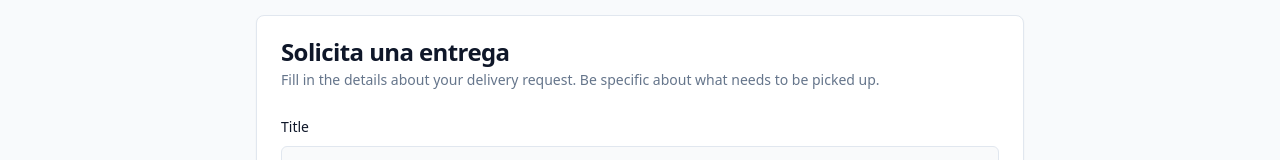
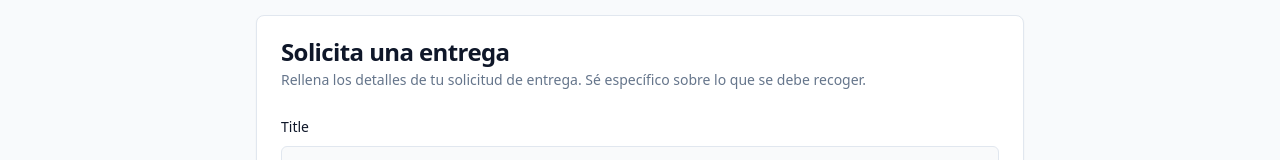
Before and after one commit to Linky-Emilio/linkydelivery, a React (Vite) app: page /request in a window 1280 px wide. Shown: the part 198-358 px from the top of the page. Built offline with nearby package versions, Linux system fonts and the light colour scheme.

Commit message:
Visual edit in Lovable
Edited UI in Lovable

```diff
--- a/src/components/RequestDeliveryForm.tsx
+++ b/src/components/RequestDeliveryForm.tsx
@@ -99,9 +99,7 @@ const RequestDeliveryForm = () => {
       <Card>
         <CardHeader>
           <CardTitle>Solicita una entrega</CardTitle>
-          <CardDescription>
-            Fill in the details about your delivery request. Be specific about what needs to be picked up.
-          </CardDescription>
+          <CardDescription>Rellena los detalles de tu solicitud de entrega. Sé específico sobre lo que se debe recoger.</CardDescription>
         </CardHeader>
         <CardContent className="space-y-6">
           <div className="space-y-2">
```
